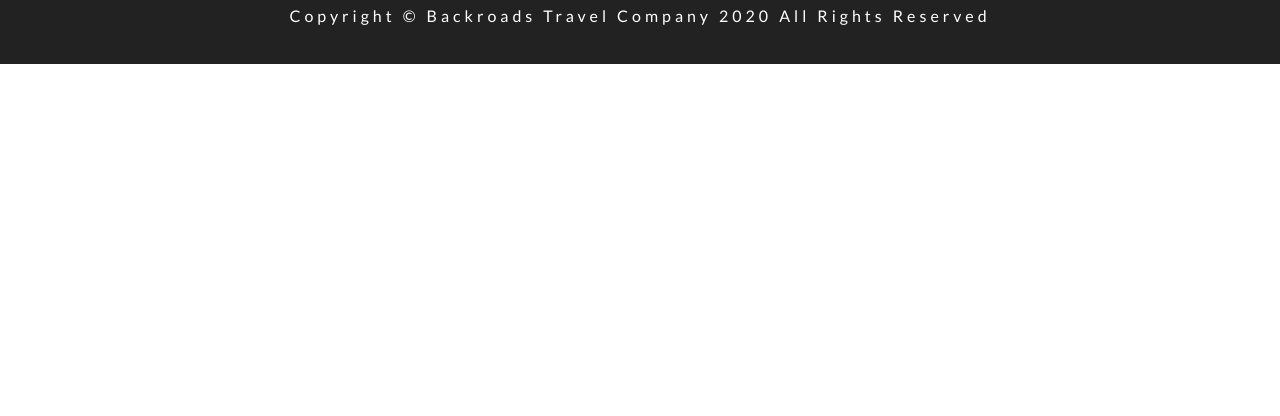
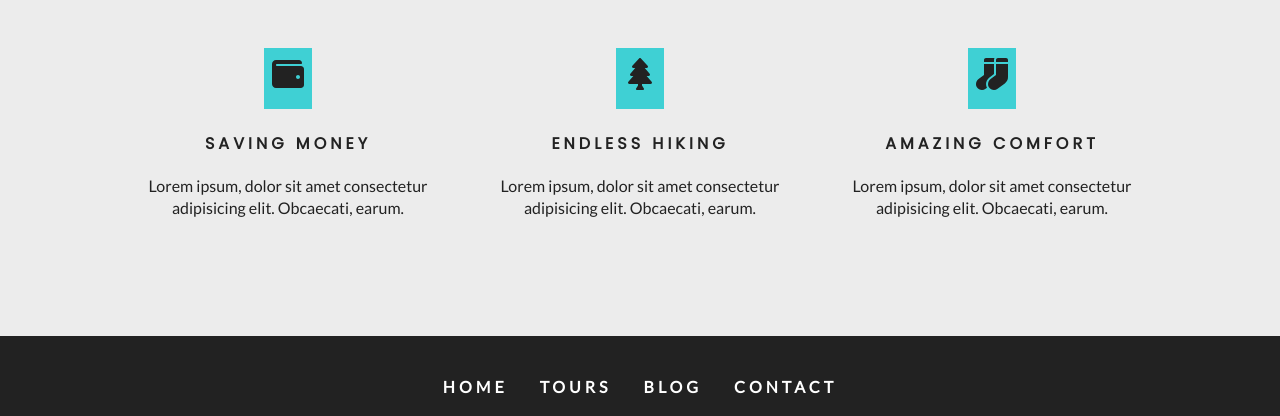
Before and after one commit to briancsparks/gatsby-backroads, a Gatsby site: page / in a window 1280 px wide. Shown: the part 2093-2509 px from the top of the page. Before the commit the page ends 2157 px from the top, so only its background shows below. Built offline with nearby package versions, Linux system fonts and the light colour scheme; Gatsby itself is replaced by a stand-in of ours.

Commit message:
services

```diff
--- /dev/null
+++ b/src/components/Home/Services.js
@@ -0,0 +1,23 @@
+import React from 'react'
+import Title from '../Title'
+import styles from '../../css/services.module.css'
+import services from '../../constants/services'
+
+const Services = () => {
+  return <section className={styles.services}>
+    <Title title="our" subtitle="services" />
+    <div className={styles.center}>
+      {
+        services.map((item,index) => {
+          return <article key={index} className={styles.service}>
+            <span>{item.icon}</span>
+            <h4>{item.title}</h4>
+            <p>{item.text}</p>
+          </article>
+        })
+      }
+    </div>
+  </section>
+}
+
+export default Services
--- a/src/pages/index.js
+++ b/src/pages/index.js
@@ -4,6 +4,7 @@
 import SimpleHero   from '../components/SimpleHero'
 import Banner       from '../components/Banner'
 import About        from '../components/Home/About'
+import Services     from '../components/Home/Services'
 
 export default () => (
     <Layout>
@@ -15,6 +16,7 @@
       </SimpleHero>
 
       <About />
+      <Services />
 
     </Layout>
 )
```
